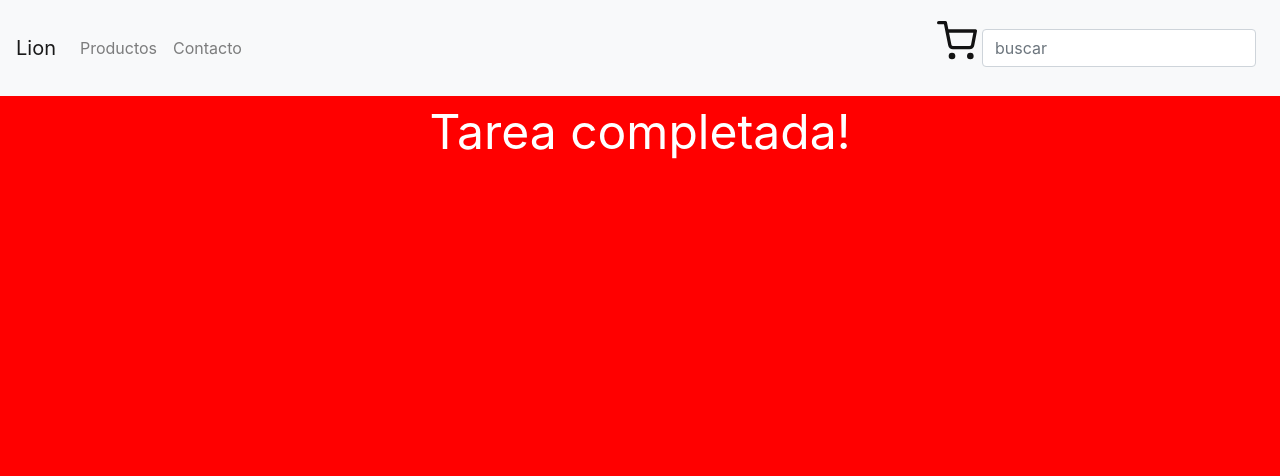
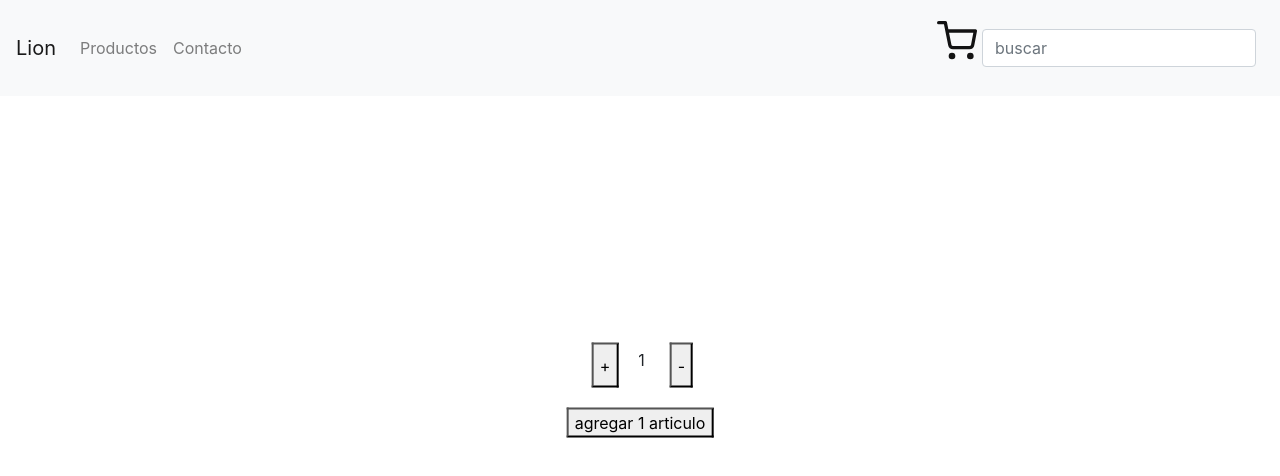
Before and after one commit to hallen95/ecommerce-lion, a React (Create React App) app: page / in a window 1280 px wide. Shown: the top 476 px of the page. Built offline with nearby package versions, Linux system fonts and the light colour scheme.

Commit message:
Desafio contador de boton

```diff
--- a/src/App.js
+++ b/src/App.js
@@ -1,13 +1,13 @@
 import React from 'react';
 import './App.css';
-import NavBar from './components/NavBar';
+import NavBar from './components/navBar/NavBar';
 import ItemListContainer from './components/itemListContainer/ItemListContainer';
 
 function App() {
   return (
     <div className="App">
     <NavBar />
-    <ItemListContainer greeting={"Tarea completada!"} />
+    <ItemListContainer />
     </div>
   );
 }
--- /dev/null
+++ b/src/components/itemCount/Count.js
@@ -0,0 +1,25 @@
+import React from 'react';
+import './count.css';
+
+// este recibe las props enviadas en ItemCount y crea la interaccion pero no la logica
+const Count = ({min, sum, onAdd, count}) =>{
+
+    return (
+        <>
+        <div className="contadorLleno">
+        <div className="countStyle">
+            <button onClick={sum}>+</button>
+            <p className="texto-en-boton">{count} </p>
+            <button onClick={min}>-</button>
+        </div>
+        <button disabled={count < 1}
+                className='countStyle'
+                onClick={onAdd}>
+            agregar {count} {count <= 1 ? 'articulo' : 'articulos'}
+        </button>
+        </div>
+        </>
+    )
+}
+
+export default Count;
--- /dev/null
+++ b/src/components/itemCount/ItemCount.js
@@ -0,0 +1,34 @@
+import React, { useState } from 'react';
+import Count from './Count';
+import './itemCount.css';
+// aca recibe las propiedades pasadas por ItemListContainer y se crea la logica
+const ItemCount = ({initial, stock}) => {
+    let minimoposible = 0;
+    // se iguala a una variable a 0 para evitar restar con numeros negativos
+    const [contador, setContador] = useState(initial);
+
+    const suma = () => {
+        contador > stock ?
+        alert('alerta superaste el stock')
+        : setContador(contador + 1)
+    }
+
+    const resta = () => {
+        contador > minimoposible ?
+        setContador(contador - 1)
+        : alert('el valor no puede ser menor a 0')
+    }
+
+    const onAdd = () => {
+        alert(`agregaste ${contador} productos al carrito`);
+    }
+
+    return (
+        // este es el manejador de los botones, se pasan las funciones por prop
+        <div>
+        <Count min={resta} sum={suma} onAdd={onAdd} count={contador}/>
+        </div>
+    )
+};
+
+export default ItemCount;
--- /dev/null
+++ b/src/components/itemCount/count.css
@@ -0,0 +1,25 @@
+.countStyle{
+    /* position: absolute;
+    width: 10px;
+    height: 15px;
+    margin: 0 auto;
+    left: 0;
+    right: 0; */
+    display:flex;
+    margin-bottom: 20px;
+}
+.countStyle button{
+    margin-left:25px;
+}
+
+.texto-en-boton{
+    margin-left: 20px;
+    margin-top: 5px;
+}
+.contadorLleno{
+    position: absolute;
+    left: 50%;
+    top: 50%;
+    transform: translateX(-50%) translateY(-50%);
+;
+}
--- /dev/null
+++ b/src/components/itemCount/itemCount.css
@@ -0,0 +1,3 @@
+.itemCountStyle{
+    display: block;
+};
--- a/src/components/itemListContainer/ItemListContainer.js
+++ b/src/components/itemListContainer/ItemListContainer.js
@@ -1,14 +1,15 @@
 import React from 'react';
 import './itemlistcontainer.css';
+import ItemCount from '../itemCount/ItemCount';
 
-class ItemListContainer extends React.Component {
 
- render(){
-    return(
-        <header className="styleItemContainer">
-        {this.props.greeting}
-        </header>
-        );
+const ItemListContainer = () => {
+
+    return (
+        <div>
+            <ItemCount initial={1} stock={5}/>
+        </div>
+    )
 }
-}
+
 export default ItemListContainer;
--- a/src/components/NavBar.js
+++ b/src/components/navBar/NavBar.js
@@ -1,6 +1,6 @@
 import React from 'react';
 import { Navbar, Nav, Form, FormControl } from 'react-bootstrap';
-import CartWidget from '../components/cartWidget/CartWidget';
+import CartWidget from '../cartWidget/CartWidget';
 
 const navBar = () => {
 
```
Also changed, not shown: src/components/itemList/ItemList.js (added), src/components/navBar/navbar.css (added), 1 other file (tests, documents, lock files or other folders).
